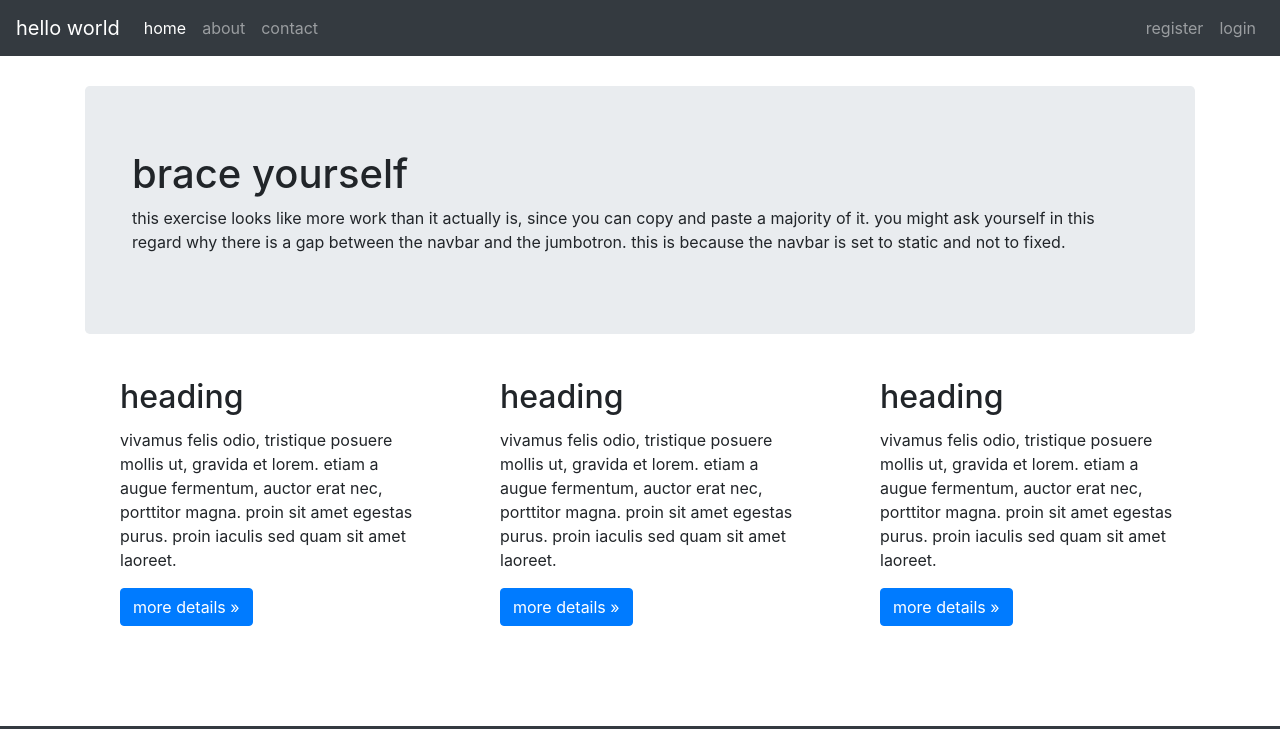
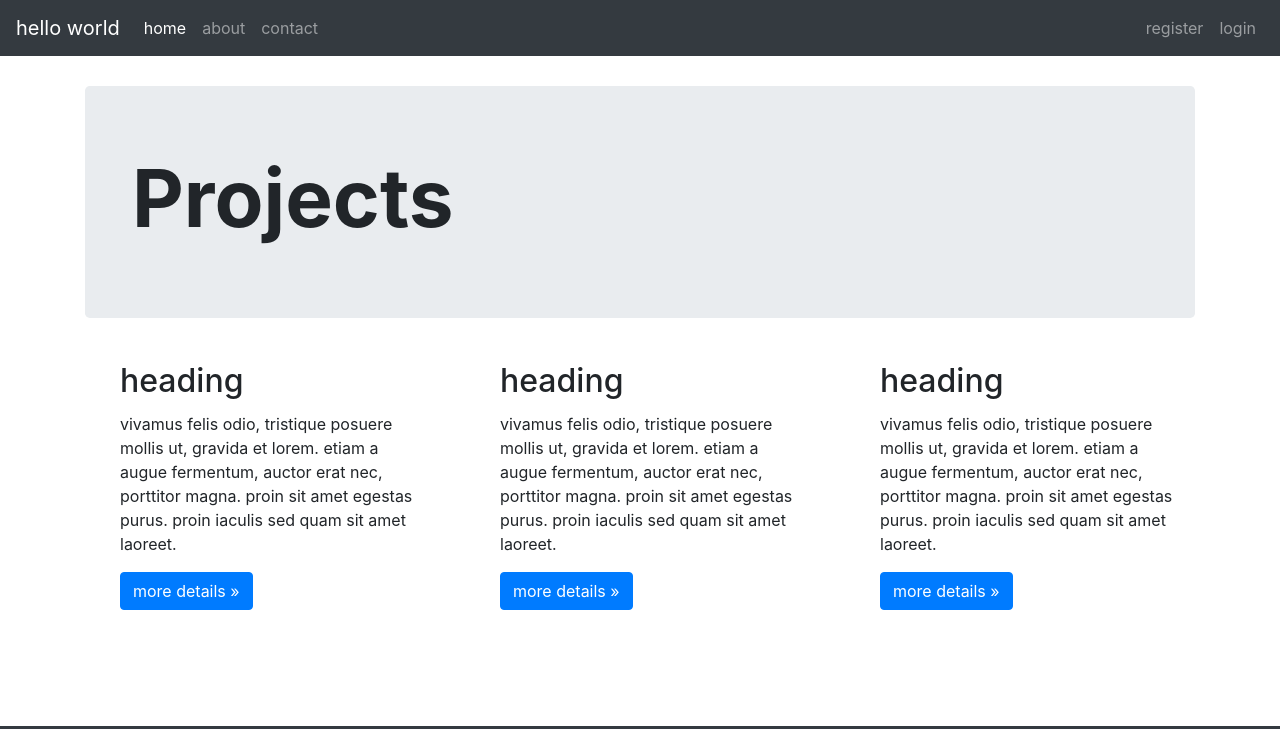
Before and after one commit to tnguyen6106/tnguyen6106.github.io, a plain HTML site: page index.html in a window 1280 px wide. Shown: the top 729 px of the page. Drawn offline with nearby package versions, Linux system fonts and the light colour scheme.

Commit message:
Fixed some formats of project page

```diff
--- a/features.css
+++ b/features.css
@@ -48,6 +48,11 @@ footer {
     right: 0;
     bottom: 0;
 }
+
+.projectTitle {
+    font-size: 5rem;
+    font-weight: 700;
+}
 /*.card-body#heading1 {
     margin-left: 15px;
 }
--- a/index.html
+++ b/index.html
@@ -74,8 +74,7 @@
     <div class="container">
       <div class="jumbotron jumbotron-fluid my-4">
         <div class="container mr-auto">
-          <h1>brace yourself</h1>
-          <p>this exercise looks like more work than it actually is, since you can copy and paste a majority of it. you might ask yourself in this regard why there is a gap between the navbar and the jumbotron. this is because the navbar is set to static and not to fixed.</p>
+          <h1 class="projectTitle">Projects</h1>
         </div>
       </div>
 
```
